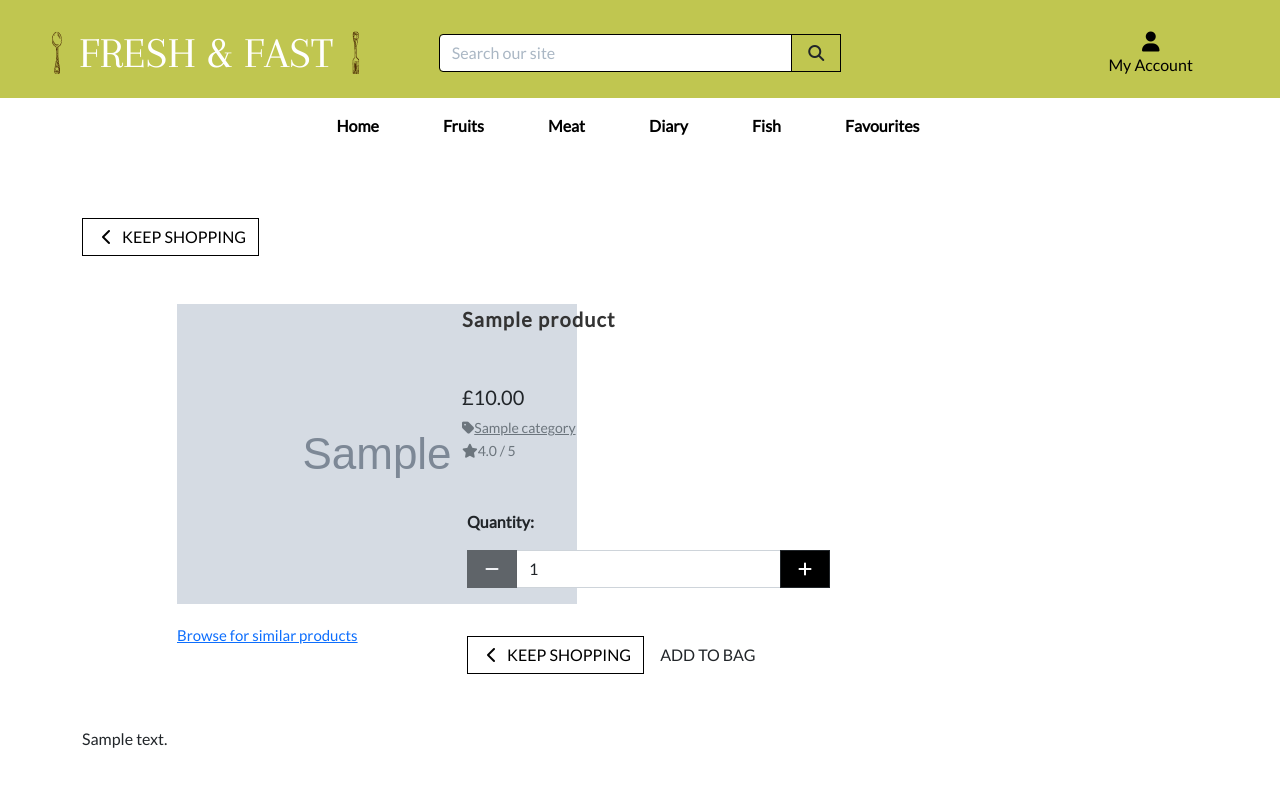
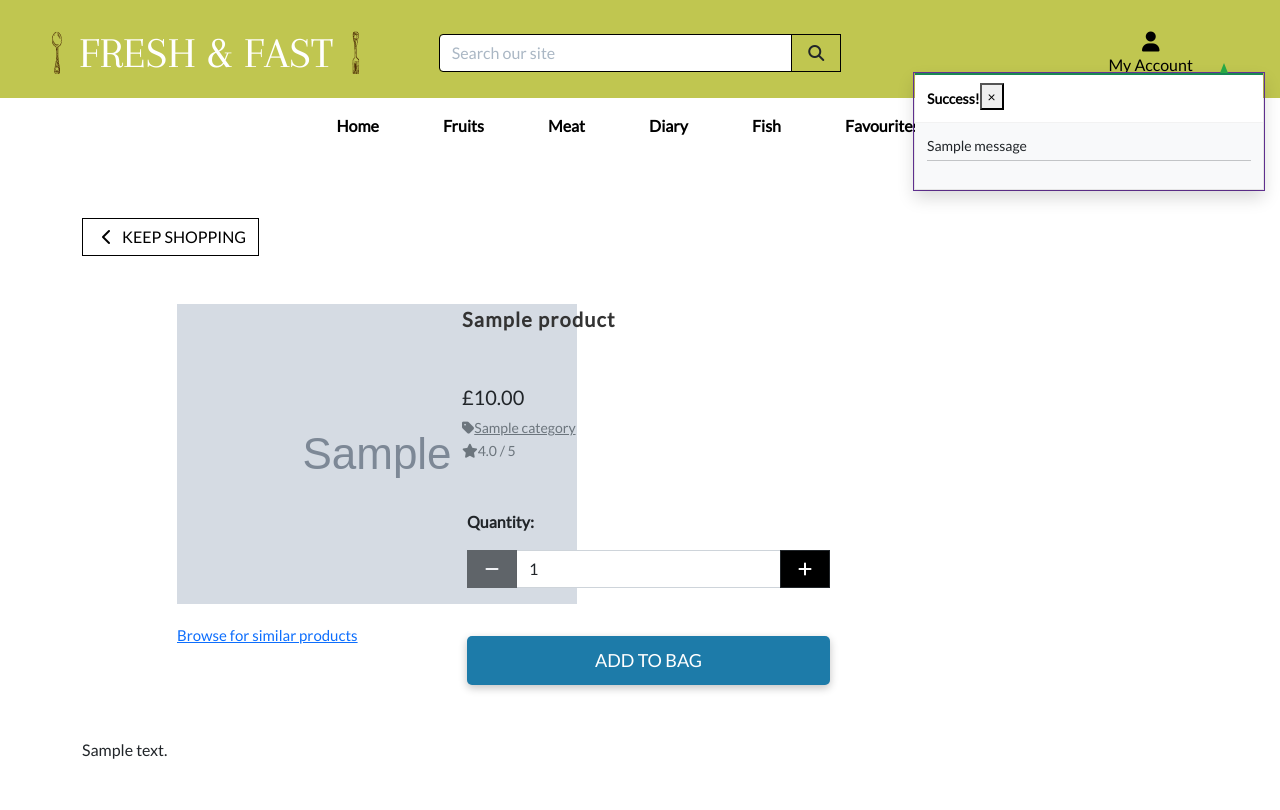
Before and after one commit to alexeykuz-sys/supermarket_project, a Django app: page /products/1 in a window 1280 px wide. Before the commit the page ends 748 px from the top, so only its background shows below. Run offline with Django 3.2, Linux system fonts and the light colour scheme; tables that the repository leaves empty hold one stand-in row (values such as "Sample post"); grey boxes marked "Sample" are stand-in pictures; one stand-in notice (Sample message) is shown; some libraries are stand-ins or nearby versions.

Commit message:
created toasts

```diff
--- a/products/templates/products/product_detail.html
+++ b/products/templates/products/product_detail.html
@@ -103,19 +103,12 @@
                         </div>
                     </div>
                 </div>
-            </div>
-
-            <div class="col{% if s %}-12 mt-2{% endif %}">
-                <a href="{% url 'products' %}" class="btn btn-outline-dark rounded-0 mt-5">
-                    <span class="icon">
-                        <i class="fas fa-chevron-left"></i>
-                    </span>
-                    <span class="text-uppercase">Keep Shopping</span>
-                </a>
-                <input type="submit" class="btn btn-black rounded-0 text-uppercase mt-5" value="Add to Bag">
-            </div>
-            <input type="hidden" name="redirect_url" value="{{ request.path }}">
-        </div>
+              </div>
+                <div class="col-12 w-50 mt-5 btn-wrapper">
+                  <input type="submit" class="btn add-btn" value="Add to Bag">
+                </div>
+                <input type="hidden" name="redirect_url" value="{{ request.path }}">
+              </div>
     </form>
 
     </div>
--- a/products/templates/products/products.html
+++ b/products/templates/products/products.html
@@ -105,7 +105,7 @@
 
                 <div class="col{% if s %}-12 mt-2{% endif %}">
 
-                    <input type="submit" class="btn btn-black rounded-0 text-uppercase mt-5" value="Add to Bag">
+                    <input type="submit" class="btn add-btn" value="Add to Bag">
                 </div>
                 <input type="hidden" name="redirect_url" value="{{ request.path }}">
             </div>
--- a/static/css/base.css
+++ b/static/css/base.css
@@ -381,22 +381,73 @@ input[name="q"]::placeholder {
   text-transform: uppercase;
 }
 
-
-/* Toasts */
+/* ------------------------------- bootstrap toasts */
 
 .message-container {
   position: fixed;
-  top:72px;
+  top: 72px;
   right: 15px;
-  z-index: 99999;
+  z-index: 99999999999;
+ border: 1px solid rebeccapurple;
 }
 
-.custom-toast{
+.custom-toast {
   overflow: visible;
 }
 
 .toast-capper {
   height: 2px;
+}
+
+/* from CSS-tricks.com: https://css-tricks.com/snippets/css/css-triangle/ */
+.arrow-up {
+  width: 0;
+  height: 0;
+  border-left: 4px solid transparent;
+  border-right: 4px solid transparent;
+  border-bottom: 10px solid black;
+  position: absolute;
+  top: -10px;
+  right: 36px;
+}
+
+/* Convenience classes - colors copied from Bootstrap */
+.arrow-primary {
+  border-bottom-color: #007bff !important;
+}
+
+.arrow-secondary {
+  border-bottom-color: #6c757d !important;
+}
+
+.arrow-success {
+  border-bottom-color: #28a745 !important;
+}
+
+.arrow-danger {
+  border-bottom-color: #dc3545 !important;
+}
+
+.arrow-warning {
+  border-bottom-color: #ffc107 !important;
+}
+
+.arrow-info {
+  border-bottom-color: #17a2b8 !important;
+}
+
+.arrow-light {
+  border-bottom-color: #f8f9fa !important;
+}
+
+.arrow-dark {
+  border-bottom-color: #343a40 !important;
+}
+
+.bag-notification-wrapper {
+  height: 100px;
+  overflow-x: hidden;
+  overflow-y: auto;
 }
 
 /* Media queries */
--- a/templates/base.html
+++ b/templates/base.html
@@ -49,26 +49,11 @@
 
   </body>
 
-    {% if messages %}
-      <div class="message-container">
-          {% for message in messages %}
-              {% with message.level as level %}
-                  {% if level == 40 %}
-                      {% include 'includes/toasts/toast_error.html' %}
-                  {% elif level == 30 %}
-                      {% include 'includes/toasts/toast_warning.html' %}
-                  {% elif level == 25 %}
-                      {% include 'includes/toasts/toast_success.html' %}
-                  {% else %}
-                      {% include 'includes/toasts/toast_info.html' %}
-                  {% endif %}
-              {% endwith %}
-          {% endfor %}
-      </div>
-    {% endif %}
 
     {% block page_header %}
+
     {% endblock %}
+
 
     {% block content %}
     {%endblock %}
@@ -77,7 +62,7 @@
       <script type="text/javascript">
 
         $(document).ready(function(){
-          $('.toast').show();
+          $('.toast').toast('show');
         });
 
       </script>
--- a/templates/includes/navbar.html
+++ b/templates/includes/navbar.html
@@ -76,7 +76,6 @@
                 </div>
             </div> -->
 
-</header>
 {% if messages %}
 <div class="message-container">
     {% for message in messages %}
@@ -94,3 +93,5 @@
     {% endfor %}
 </div>
 {% endif %}
+
+</header>
--- a/templates/includes/toasts/toast_success.html
+++ b/templates/includes/toasts/toast_success.html
@@ -1,13 +1,13 @@
-<div class="toast custom-toast rounded-0 border-top-0" data-bs-autohide="false">
+<div class="toast custom-toast rounded-0 border-top-0" role="alert" aria-live="assertive" aria-atomic="true" data-bs-autohide="false">
     <div class="arrow-up arrow-success"></div>
     <div class="w-100 toast-capper bg-success"></div>
     <div class="toast-header bg-white text-dark">
         <strong class="mr-auto">Success!</strong>
-        <button type="button" class="ml-2 mb-1 close text-dark" data-bs-    dismiss="toast" aria-label="Close">
+        <button type="button" class="ml-2 mb-1 close text-dark" data-bs-dismiss="toast" aria-label="Close">
             <span aria-hidden="true">&times;</span>
         </button>
     </div>
-    <div class="toast-body bg-white">
+    <div class="toast-body bg-light">
         <div class="row">
             <div class="col">
                 {{ message }}
@@ -15,7 +15,7 @@
             </div>
         </div>
         {% if grand_total and not on_profile_page %}
-            <p class="logo-font bg-white text-black py-1">Your Bag ({{ product_count }})</p>
+            <p class="logo-font bg-light text-dark py-1">Your Bag ({{ product_count }})</p>
             <div class="bag-notification-wrapper">
                 {% for item in bag_items %}
                     <div class="row">
@@ -36,7 +36,7 @@
             </div>
             <div class="row">
                 <div class="col">
-                    <strong><p class="mt-3 mb-1 text-black">
+                    <strong><p class="mt-3 mb-1 text-dark">
                         Total{% if free_delivery_delta > 0 %} (Exc. delivery){% endif %}:
                         <span class="float-right">${{ total|floatformat:2 }}</span>
                     </p></strong>
@@ -45,7 +45,7 @@
                             Spend <strong>${{ free_delivery_delta }}</strong> more to get free next day delivery!
                         </p>
                     {% endif %}
-                    <a href="" class="btn btn-black btn-block rounded-0">
+                    <a href="" class="btn btn-dark btn-block rounded-0">
                         <span class="text-uppercase">Go To Secure Checkout</span>
                         <span class="icon">
                             <i class="fas fa-lock"></i>
```
Also changed, not shown: bag/views.py (+11 -3 lines).
